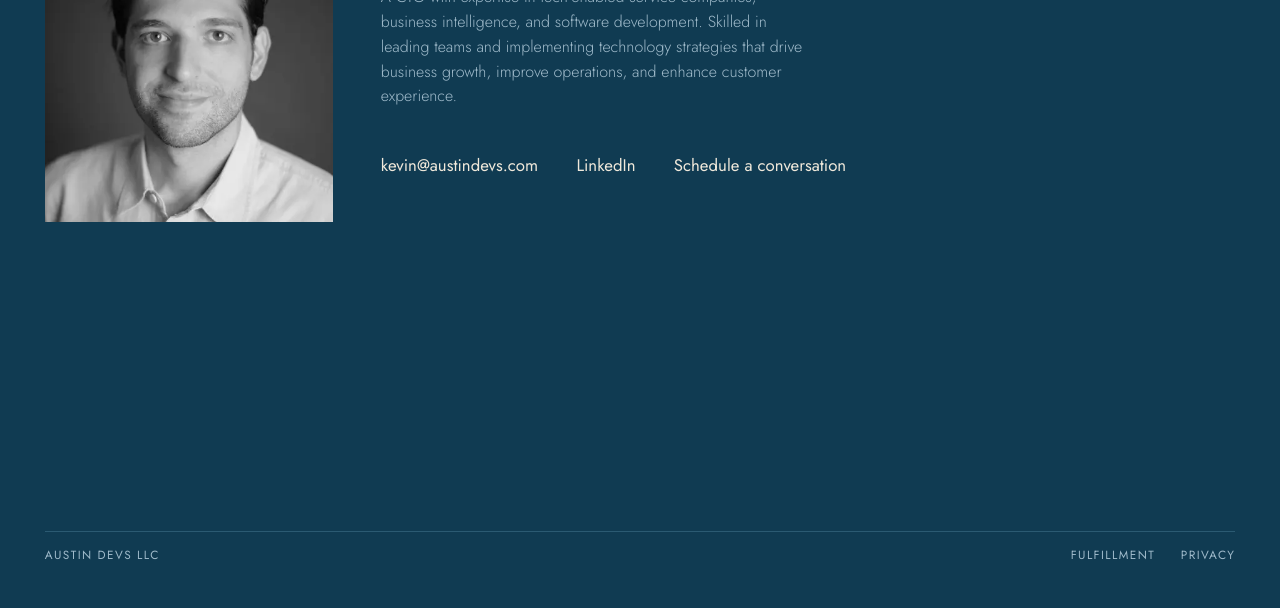
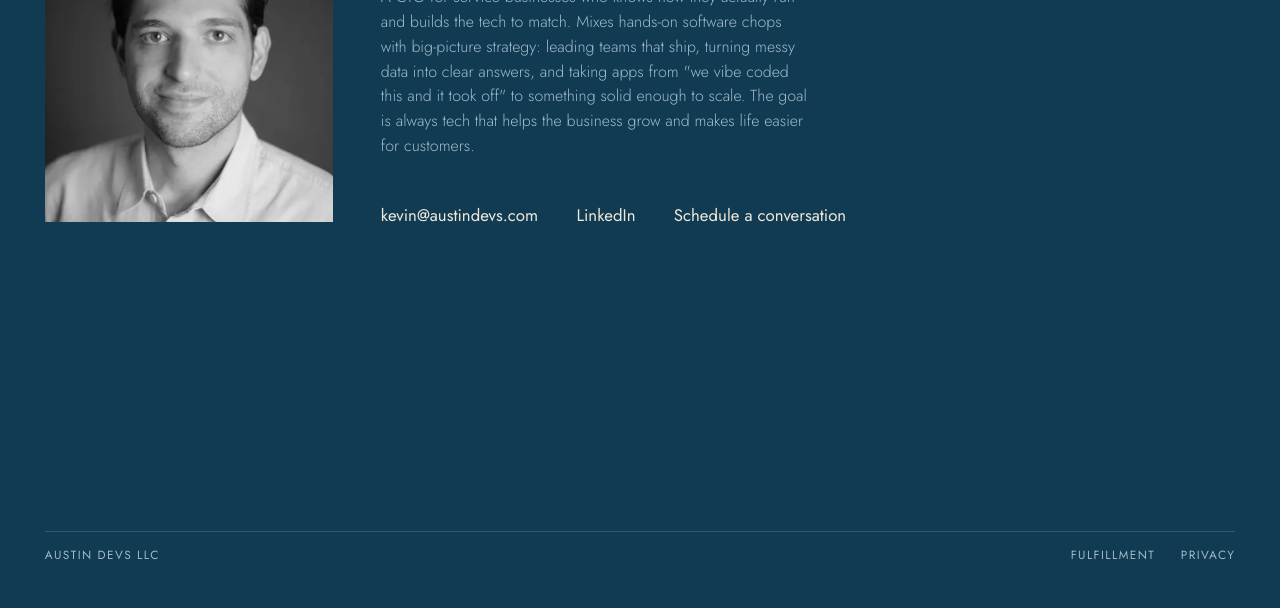
Before and after one commit to AustinDevs/austindevs.com, an Astro site: page /about in a window 1280 px wide. Shown: the part 192-800 px from the top of the page. Built offline with nearby package versions, Linux system fonts and the light colour scheme; Astro itself is replaced by a stand-in of ours; no server answers.

Commit message:
Rewrite about bio in plainer, friendlier language
Co-Authored-By: Claude Opus 5.5 <noreply@anthropic.com>
Claude-Session: https://claude.ai/code/session_01J8HRa9fESqT8DKxJb64JJ4

```diff
--- a/src/pages/about.astro
+++ b/src/pages/about.astro
@@ -4,7 +4,7 @@ import { SITE } from '../data/site';
 import headshot from '../../images/headshot.webp';
 ---
 <Base path="/about" title="About"
-      description="Kevin Colten is a CTO working in tech-enabled services, business intelligence, and software development.">
+      description="Kevin Colten is a CTO for service businesses: leading teams that ship, turning messy data into clear answers, and getting fast-growing apps ready to scale.">
   <section class="panel" data-route="/about" data-current>
     <div class="inner about">
       <img class="headshot" src={headshot.src} width={headshot.width} height={headshot.height}
@@ -12,9 +12,11 @@ import headshot from '../../images/headshot.webp';
       <div class="about-copy">
         <h1 class="page-title">About {SITE.name}</h1>
         <p class="lede">
-          A CTO with expertise in tech-enabled service companies, business intelligence, and software
-          development. Skilled in leading teams and implementing technology strategies that drive business
-          growth, improve operations, and enhance customer experience.
+          A CTO for service businesses who knows how they actually run and builds the tech to match.
+          Mixes hands-on software chops with big-picture strategy: leading teams that ship, turning messy
+          data into clear answers, and taking apps from "we vibe coded this and it took off" to something
+          solid enough to scale. The goal is always tech that helps the business grow and makes life easier
+          for customers.
         </p>
         <div class="links">
           <a href={`mailto:${SITE.email}`}>{SITE.email}</a>
```
